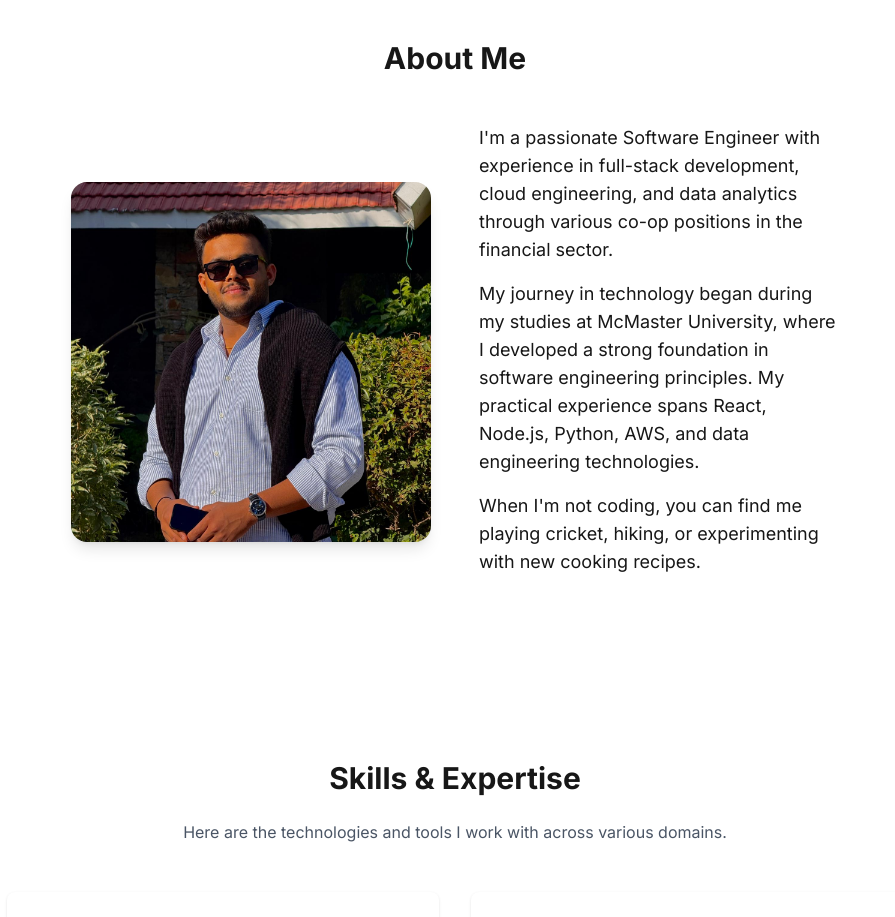
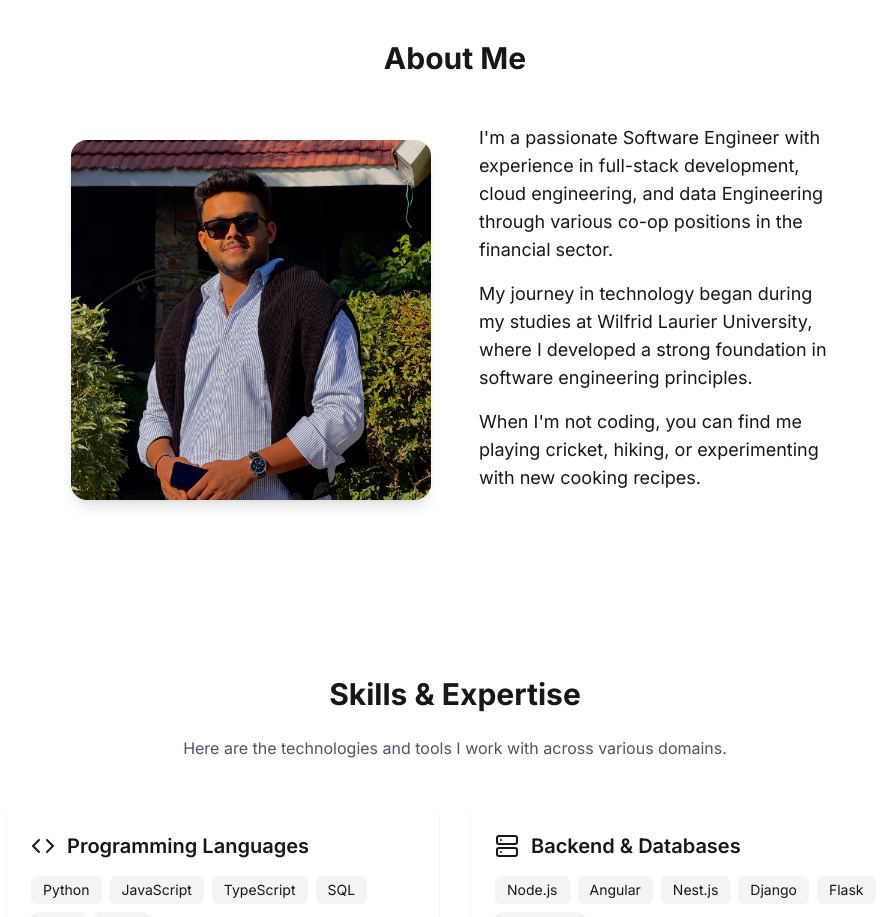
Before and after one commit to dev7878/DevPatel.com, a Next.js app: page / in a window 1280 px wide. Shown: the part 840-1757 px from the top of the page, without its empty margins (185-1080 px from the left). Built offline with nearby package versions, Linux system fonts and the light colour scheme; no server answers.

Commit message:
fix summary

```diff
--- a/components/AboutSection.tsx
+++ b/components/AboutSection.tsx
@@ -3,34 +3,33 @@ import { getImagePath } from "@/utils/imagePaths";
 export function AboutSection() {
   return (
     <section id="about" className="py-20 bg-background dark:bg-background-dark">
-      <div className="container mx-auto px-4">
+      <div className="container px-4 mx-auto">
         <div className="max-w-3xl mx-auto">
-          <h2 className="text-3xl font-bold text-center mb-12 text-text dark:text-text-dark">
+          <h2 className="mb-12 text-3xl font-bold text-center text-text dark:text-text-dark">
             About Me
           </h2>
-          <div className="grid md:grid-cols-2 gap-12 items-center">
-            <div className="aspect-square rounded-2xl bg-white dark:bg-gray-800 overflow-hidden shadow-lg">
+          <div className="grid items-center gap-12 md:grid-cols-2">
+            <div className="overflow-hidden bg-white shadow-lg aspect-square rounded-2xl dark:bg-gray-800">
               {/* Display the profile image */}
               <img
                 src={getImagePath("my-picture.jpg")}
                 alt="Dev Patel"
-                className="w-full h-full object-cover object-center"
+                className="object-cover object-center w-full h-full"
                 style={{ maxHeight: "100%" }}
               />
             </div>
             <div>
-              <p className="text-lg mb-4 text-text dark:text-text-dark">
+              <p className="mb-4 text-lg text-text dark:text-text-dark">
                 I&apos;m a passionate Software Engineer with experience in
-                full-stack development, cloud engineering, and data analytics
+                full-stack development, cloud engineering, and data Engineering
                 through various co-op positions in the financial sector.
               </p>
-              <p className="text-lg mb-4 text-text dark:text-text-dark">
-                My journey in technology began during my studies at McMaster
-                University, where I developed a strong foundation in software
-                engineering principles. My practical experience spans React,
-                Node.js, Python, AWS, and data engineering technologies.
+              <p className="mb-4 text-lg text-text dark:text-text-dark">
+                My journey in technology began during my studies at Wilfrid
+                Laurier University, where I developed a strong foundation in
+                software engineering principles.
               </p>
-              <p className="text-lg mb-6 text-text dark:text-text-dark">
+              <p className="mb-6 text-lg text-text dark:text-text-dark">
                 When I&apos;m not coding, you can find me playing cricket,
                 hiking, or experimenting with new cooking recipes.
               </p>
```
